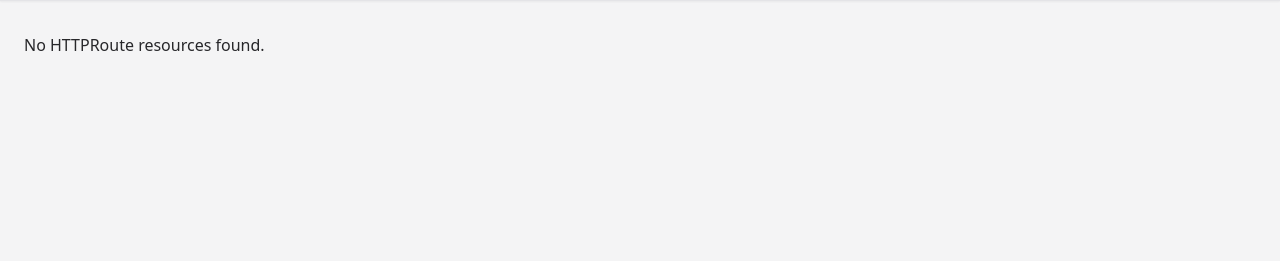
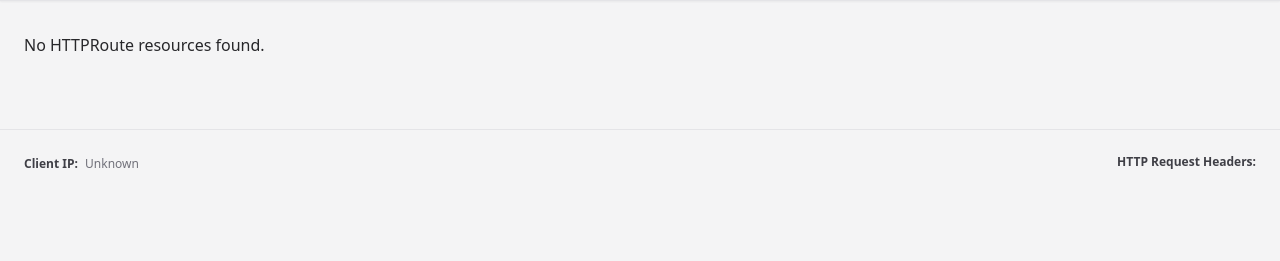
Before and after one commit to simonfelding/httproute-viewer, a FastAPI app: template templates/index.html in a window 1280 px wide. Shown: the part 76-337 px from the top of the page. Run offline with FastAPI, Linux system fonts and the light colour scheme; the template is opened without the code that fills it, so the values that code supplies are empty; some libraries are stand-ins or nearby versions.

Commit message:
add client ip and http request headers

```diff
--- a/main.py
+++ b/main.py
@@ -70,12 +70,24 @@ async def read_root(request: Request):
     sorted_routes = sorted(processed_routes, key=lambda r: r['metadata']['name'])
     hostname = request.headers.get("host")
 
+    # Get client IP (try X-Forwarded-For, then fallback to client.host)
+    xff = request.headers.get("x-forwarded-for")
+    if xff:
+        client_ip = xff.split(",")[0].strip()
+    else:
+        client_ip = request.client.host if request.client else None
+
+    # Convert headers to a dict for template rendering
+    headers_dict = dict(request.headers)
+
     return templates.TemplateResponse(
         "index.html",
         {
             "request": request,
             "hostname": hostname,
             "http_routes": sorted_routes,
+            "client_ip": client_ip,
+            "request_headers": headers_dict,
         },
     )
 
--- a/templates/index.html
+++ b/templates/index.html
@@ -206,7 +206,24 @@
         </div>
     </main>
 
-        <script>
+    <footer class="container mx-auto px-6 py-6 mt-10 text-xs text-zinc-500 border-t border-zinc-200">
+        <div class="flex flex-col md:flex-row md:justify-between md:items-center gap-4">
+            <div>
+                <span class="font-semibold text-zinc-700">Client IP:</span>
+                <span class="ml-1">{{ client_ip or 'Unknown' }}</span>
+            </div>
+            <div>
+                <span class="font-semibold text-zinc-700">HTTP Request Headers:</span>
+                <ul class="ml-2 mt-1 space-y-0.5">
+                    {% for key, value in request_headers.items() %}
+                        <li><span class="text-zinc-700">{{ key }}:</span> <span class="text-zinc-600">{{ value }}</span></li>
+                    {% endfor %}
+                </ul>
+            </div>
+        </div>
+    </footer>
+
+    <script>
         document.addEventListener('DOMContentLoaded', () => {
             const filterCheckbox = document.getElementById('filter-checkbox');
             let healthCheckInterval = null;
```
